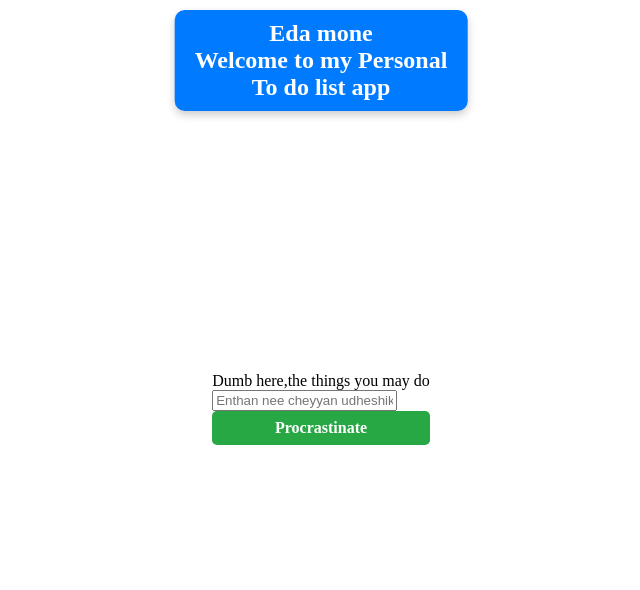
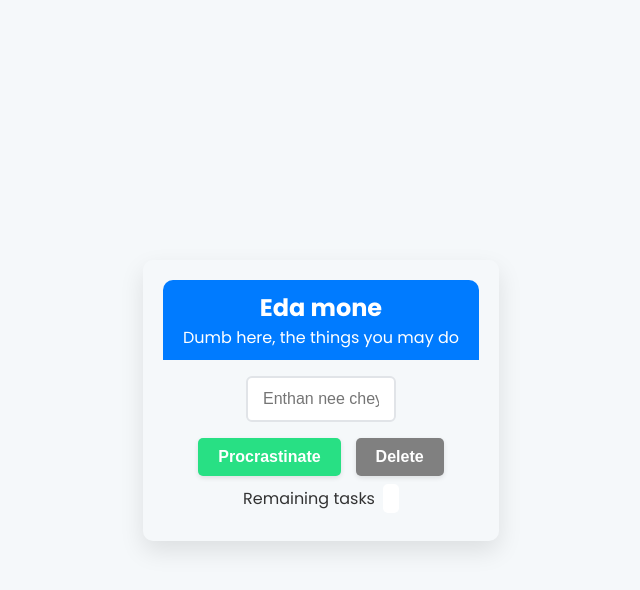
Before and after one commit to F7Z7/Electron-TO_DO, a plain HTML site: page index.html in a window 1280 px wide. Shown: the whole page, without its empty margins (319-959 px from the left). Drawn offline with Linux system fonts and the light colour scheme.

Commit message:
started working on script

```diff
--- a/index.html
+++ b/index.html
@@ -1,29 +1,52 @@
 <!DOCTYPE html>
-<html>
+<html lang="en">
 <head>
     <meta charset="UTF-8"/>
     <meta name="viewport" content="width=device-width, initial-scale=1.0">
     <link rel="stylesheet" href="src/styles/style.css">
-    <title>Hello from Electron renderer!</title>
+    <title>Todo List App</title>
+    <!-- Add a Google Font for better typography -->
+    <link href="https://fonts.googleapis.com/css2?family=Poppins:wght@400;500;600;700&display=swap" rel="stylesheet">
 </head>
 <body>
 <main>
-    <div class="header">
-       <div id="mainHeader">Eda mone<br>Welcome to my Personal<br>To do list app</div>
-        <div id="subHeading">Dumb here,the things you may do</div>
-    </div>
-    <div class="container">
-        <div class="input">
-            <label for="inputTask"></label><input type="text" id="inputTask" placeholder="Enthan nee cheyyan udheshikkunath?">
-            <div class="btn" onclick="add()">
-                Procrastinate
+    <div class="appContainer">
+        <!--        <div class="mainContainer">-->
+        <header class="appHeader">
+            <h1 id="mainHeader">Eda mone</h1>
+            <p id="subHeading">Dumb here, the things you may do</p>
+        </header>
+
+        <div class="container">
+            <form class="inputContainer" onsubmit="add(); return false;">
+                <input
+                        type="text"
+                        id="inputTask"
+                        placeholder="Enthan nee cheyyan udheshikkunath?"
+                        aria-label="Enter your task"
+                        required
+                >
+                <div class="buttons">
+
+                    <button type="submit" id="proCast">Procrastinate</button>
+                    <button type="submit" id="delete">Delete</button>
+
+                </div>
+            </form>
+
+            <div class="taskSummary">
+                <div class="taskCounter">
+                    <p>Remaining tasks<span id="counter"></span></p>
+                </div>
             </div>
+
+            <ul class="listItems">
+
+            </ul>
         </div>
-        <div class="taskCounter"></div>
-        <div class="listItems"></div>
-
-
     </div>
 </main>
+<script src="src/renderer.js"></script>
+
 </body>
 </html>
--- a/src/renderer.js
+++ b/src/renderer.js
@@ -1,13 +1,19 @@
 document.addEventListener('DOMContentLoaded', () => {
-    const task = document.getElementById('inputTask');
-    const taskCounter = document.getElementById('taskCounter');
-    const listItems = document.getElementsByClassName('listItems');
+    console.log("hey script started");
 
-    function add() {
+    const taskInput = document.getElementById('inputTask');
+    const taskCounter = document.getElementById('counter');
+    const listItems = document.querySelector('.listItems');
+    const procrastinateBtn = document.getElementById('proCast');
+    const deleteBtn = document.getElementById('delete');
 
-        if (task.value.trim() == '') {
+    let tasks = JSON.parse(localStorage.getItem('tasks')) || []; // Load tasks from localStorage
+
+    function addTask() {
+        const taskText = taskInput.value.trim();
+        if (taskText === '') {
             alert('Please enter a task!');
+            return;
         }
-
     }
 })
--- a/src/styles/style.css
+++ b/src/styles/style.css
@@ -1,41 +1,170 @@
-body{
+* {
+    margin: 0;
+    padding: 0;
+    box-sizing: border-box;
+}
+
+body {
+    font-family: 'Poppins', sans-serif;
+    background-color: #f5f8fa;
+    color: #333;
+    display: flex;
+    justify-content: center;
+    align-items: center;
+    min-height: 100vh;
+    padding: 20px;
+}
+
+.appContainer {
+    display: flex;
+    justify-content: center;
+    align-items: center;
+    height: auto;
+    box-shadow: 0 10px 25px rgba(0, 0, 0, 0.1);
+    border-radius: 10px;
+    flex-direction: column;
+    width: 100%;
+    max-width: 800px;
+    gap: 1rem;
+    padding: 20px;
+    overflow: hidden;
+
+
+}
+
+.inputContainer {
+    display: flex;
+    justify-content: center;
+    align-items: center;
+    width: 100%;
+    flex-direction: column;
+    max-width: 500px;
+    gap: 1rem;
+}
+.buttons {
+    display: flex;
+    gap: 15px;
+    justify-content: center;
+    align-items: center;
+}
+.buttons button {
+    padding: 10px 20px;
+    border-radius: 5px;
+    cursor: pointer;
+    transition: all 0.3s ease;
+    text-align: center;
+    font-weight: bold;
+    color: white;
+    border: none;
+    font-size: 16px;
+    box-shadow: 0 2px 5px rgba(0,0,0,0.1);
+}
+
+#proCast {
+    background-color: #28e084;
+
+}
+
+#delete {
+    background-color: grey;
+
+}
+#proCast:hover {
+    background-color: #42f5f2;
+    color: black;
+    box-shadow: 0 4px 8px rgba(0,0,0,0.15);
+}
+
+#proCast:active {
+    background-color: #4254f5;
+   box-shadow: 0 1px 3px rgba(0,0,0,0.1);
+
+}
+
+#delete:hover {
+    background-color: #f0312e;
+    box-shadow: 0 4px 8px rgba(0,0,0,0.15);
+    color: black;
+}
+
+#delete:active {
+    background-color: #d81c19;
+    box-shadow: 0 1px 3px rgba(0,0,0,0.1);
+}
+
+#proCast:active {
+    background-color: #4254f5;
+}
+
+#inputTask {
+    flex: 1;
+    padding: 12px 15px;
+    border: 2px solid #e1e4e8;
+    border-radius: 6px;
+    font-size: 1em;
+    /*transition: border-color 0.3s;*/
+}
+
+#inputTask:focus {
+    outline: none;
+    border-color: lightseagreen;
+    width: 100%;
+}
+
+input[type="text"] {
+    width: 150px;
+    transition: all 0.3s ease;
+}
+
+input[type="text"]:focus {
+    width: auto;
+}
+
+#mainHeader {
+    font-size: 1.5em;
+    font-weight: bold;
+
+}
+
+.appHeader {
     display: flex;
     flex-direction: column;
     justify-content: center;
     align-items: center;
-    height:100vh;
+    background-color: #007BFF;
+    color: white;
+    padding: 10px 20px;
+    border-radius: 10px 10px 0 0;
+    text-align: center;
 }
-.header{
+.taskSummary{
     display: flex;
     flex-direction: column;
     justify-content: center;
     align-items: center;
+    padding: 10px;
+
 }
-.btn {
-    background-color: #28a745;
-    color: white;
-    padding: 8px 15px;
+#counter {
+
+    font-weight: bold;
+    margin-left: 8px;
+    background: #fff;
+    color: #ff4d4d;
+    padding: 3px 8px;
     border-radius: 5px;
-    cursor: pointer;
-    transition: 0.3s;
+}
+.listItems{
+    list-style: none;
+    display: flex;
+    flex-direction: column;
+    justify-content: center;
+    align-items: center;
+
+}
+.listItems li {
+    box-shadow:0 1px 3px rgba(0,0,0,0.1);
+    width: 100%;
     text-align: center;
-    font-weight: bold;
+    padding: .5em;
 }
-
-.btn:hover {
-    background-color: #218838;
-}
-#mainHeader{
-    position: absolute;
-    top: 10px;
-    left: 50%;
-    transform: translateX(-50%);
-    font-size: 1.5em;
-    font-weight: bold;
-    background-color: #007BFF;
-    color: white;
-    padding: 10px 20px;
-    border-radius: 10px;
-    text-align: center;
-    box-shadow: 0 4px 8px rgba(0, 0, 0, 0.2);
-}
```
